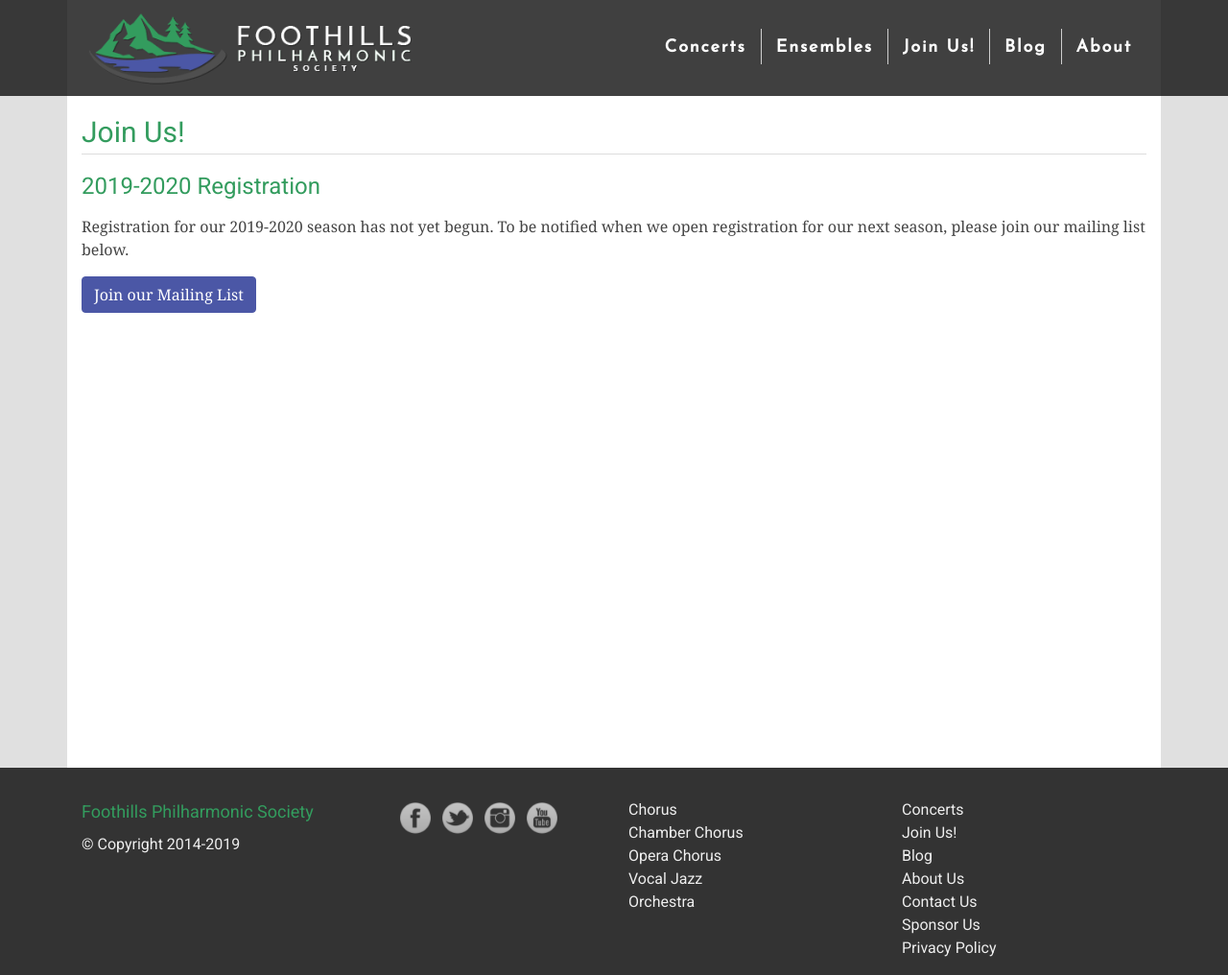
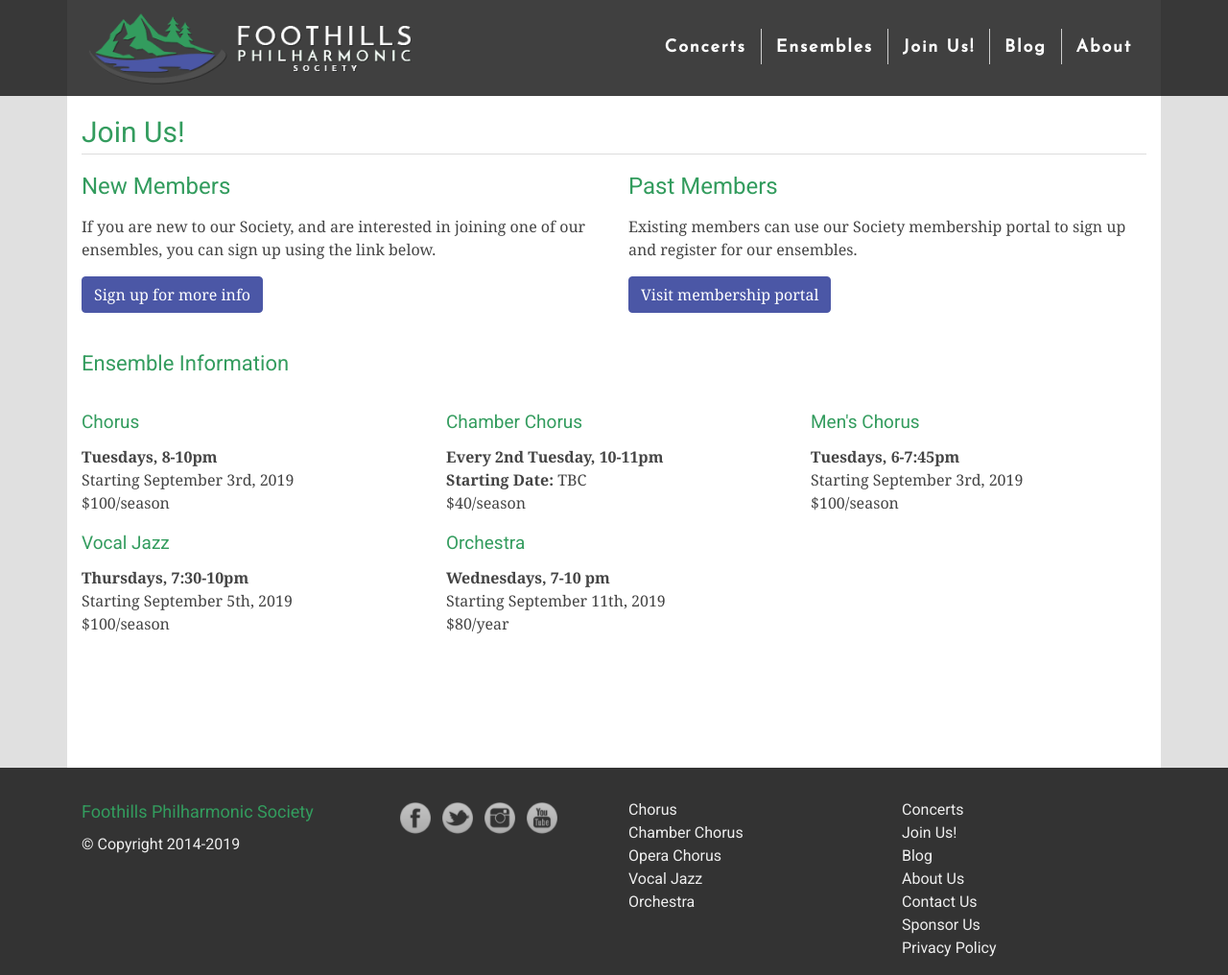
Before and after one commit to percyhanna/fps, a Jekyll site: the page built from join.html, in a window 1280 px wide and 1016 px high. Shown: the whole window at 96% size. Built offline with Jekyll 4.4.1, drawn with Linux system fonts in a browser that asks for light colours; nearby versions of some CDN libraries; Markdown is read by kramdown in place of the engine named in the settings.

Commit message:
Add 2019 Fall information

```diff
--- a/join.html
+++ b/join.html
@@ -6,11 +6,70 @@
 <h1>Join Us!</h1>
 
 <div class="row">
-          <div class="col">
-            <h2>2019-2020 Registration</h2>
-            <p>Registration for our 2019-2020 season has not yet begun. To be notified when we open registration for our next season, please join our mailing list below.</p>
+  <div class="col-12 col-md-6">
+    <h2>New Members</h2>
+
+    <p>If you are new to our Society, and are interested in joining one of our ensembles, you can sign up using the link below.</p>
     <p>
-              <a class="btn btn-primary" href="http://eepurl.com/bzn_Jf" target="_blank">Join our Mailing List</a>
+      <a class="btn btn-primary" href="https://forms.gle/tmewgiZj5YQaC4tf9" target="_blank">Sign up for more info</a>
+    </p>
+  </div>
+
+  <div class="col-12 col-md-6">
+    <h2>Past Members</h2>
+
+    <p>Existing members can use our Society membership portal to sign up and register for our ensembles.</p>
+    <p>
+      <a class="btn btn-primary" href="https://footphil.wildapricot.org/" target="_blank">Visit membership portal</a>
     </p>
   </div>
 </div>
+
+<div class="row">
+  <div class="col">
+    <h3>Ensemble Information</h3>
+  </div>
+</div>
+
+<div class="row">
+  <div class="col-12 col-md-6 col-lg-4">
+    <h5>Chorus</h5>
+    <p>
+      <strong>Tuesdays, 8-10pm</strong><br>
+      Starting September 3rd, 2019<br>
+      $100/season
+    </p>
+  </div>
+  <div class="col-12 col-md-6 col-lg-4">
+    <h5>Chamber Chorus</h5>
+    <p>
+      <strong>Every 2nd Tuesday, 10-11pm</strong><br>
+      <strong>Starting Date:</strong> TBC<br>
+      $40/season
+    </p>
+  </div>
+  <div class="col-12 col-md-6 col-lg-4">
+    <h5>Men's Chorus</h5>
+    <p>
+      <strong>Tuesdays, 6-7:45pm</strong><br>
+      Starting September 3rd, 2019<br>
+      $100/season
+    </p>
+  </div>
+  <div class="col-12 col-md-6 col-lg-4">
+    <h5>Vocal Jazz</h5>
+    <p>
+      <strong>Thursdays, 7:30-10pm</strong><br>
+      Starting September 5th, 2019<br>
+      $100/season
+    </p>
+  </div>
+  <div class="col-12 col-md-6 col-lg-4">
+    <h5>Orchestra</h5>
+    <p>
+      <strong>Wednesdays, 7-10 pm</strong><br>
+      Starting September 11th, 2019<br>
+      $80/year
+    </p>
+  </div>
+</div>
```
Lines whose indentation alone changed are shown as unchanged.
